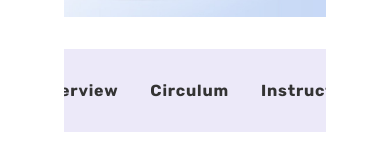
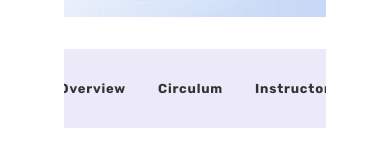
Before and after one commit to pavandudla/TechnologyCollaboration, a React (Create React App) app: page /django in a window 390 px wide. Shown: the part 693-844 px from the top of the page. Built offline with nearby package versions, Linux system fonts and the light colour scheme.

Commit message:
changed mobile responsive for single courses

```diff
--- a/src/Components/Home_Component/Home.css
+++ b/src/Components/Home_Component/Home.css
@@ -4,7 +4,7 @@
     align-items: center;
     margin-top: 2rem;
     margin-left: 10rem;
-    height:100vh;
+    height:30rem;
 }
 .It h1{
     font-size:2rem;
@@ -44,7 +44,7 @@
         margin-left: 0;
         padding-bottom:0;
         margin-bottom: 0;
-        height:70vh;
+        max-height:23rem;
     }
     .It h1 {
         font-size: 1.5rem; /* Smaller font size for the heading */
@@ -57,7 +57,7 @@
     }
 
     .video-background {
-        height: 450px; /* Adjust height of the video background */
+        height: 520px; /* Adjust height of the video background */
         width: 100%;
     }
 
@@ -77,7 +77,7 @@
         margin-left: 0;
         padding-bottom:0;
         margin-bottom: 0;
-        height:80vh;
+        height:200%;
     }
     .It h1 {
         font-family: 'Rubik';
--- a/src/Components/Navbar_Component/Navbar.css
+++ b/src/Components/Navbar_Component/Navbar.css
@@ -201,8 +201,10 @@ figure{
 
 
 
-@media (max-width:768px){
-
+@media (min-width:321px) and (max-width:426px){
+   .navbar_maincontainer{
+    background-color: blue;
+   }
     .navbar-toggler{
         visibility: visible;
     }
--- a/src/Components/Python_Course_Component/Python_Course.css
+++ b/src/Components/Python_Course_Component/Python_Course.css
@@ -211,14 +211,19 @@ a:hover {
     background-color:white;
     font-family: 'Rubik';
 }
-@media (max-width:768px) {
+@media (min-width:321px) and (max-width:426px) {
     .python_subContainer{
         display: flex;
         flex-direction: column;
+        justify-items: baseline;
         box-sizing: border-box;
+        padding: 0px;
+        /* border: 1px solid black; */
+
+
     }
     .python_subContainer img{
-        width: 100%;
+        max-width:100%;
         height: 100%;
     }
     .python_subContainer .overview {
@@ -227,16 +232,16 @@ a:hover {
         gap: 2rem;
         background-color: #ece9f9;
         color: #333;
-        width: 100%;
-        max-width: 70rem; /* Adjust the maximum width */
+        /* width: 100%; */
+        max-width:100%; /* Adjust the maximum width */
         padding: 2rem;
-        padding-left: 1rem; /* Reduce left padding */
-        padding-right: 1rem; /* Reduce right padding */
+        padding-left: 2rem; /* Reduce left padding */
+        padding-right: 2rem; /* Reduce right padding */
         /* border: 1px solid black; */
         box-sizing: border-box;
         justify-content: center;
         font-family: 'Rubik';
-        font-size: 16px;
+        font-size: 13px;
         font-weight: 200;
         font-style: normal;
         letter-spacing: 0.8px;
@@ -265,11 +270,20 @@ a:hover {
         display: flex;
         flex-direction: column;
         align-items: baseline;
+        box-sizing: border-box;
     }
     .instructor img{
         width:60%;
     }
     .instructor_content{
-        width: 100%;
+        max-width: 20rem;
+        font-size: 14px;
+        box-sizing: border-box;
+    }
+    .instructor_content h4{
+        max-width: 20rem;
+    }
+    .instructor_content p{
+        max-width: 20rem;
     }
 }
```
